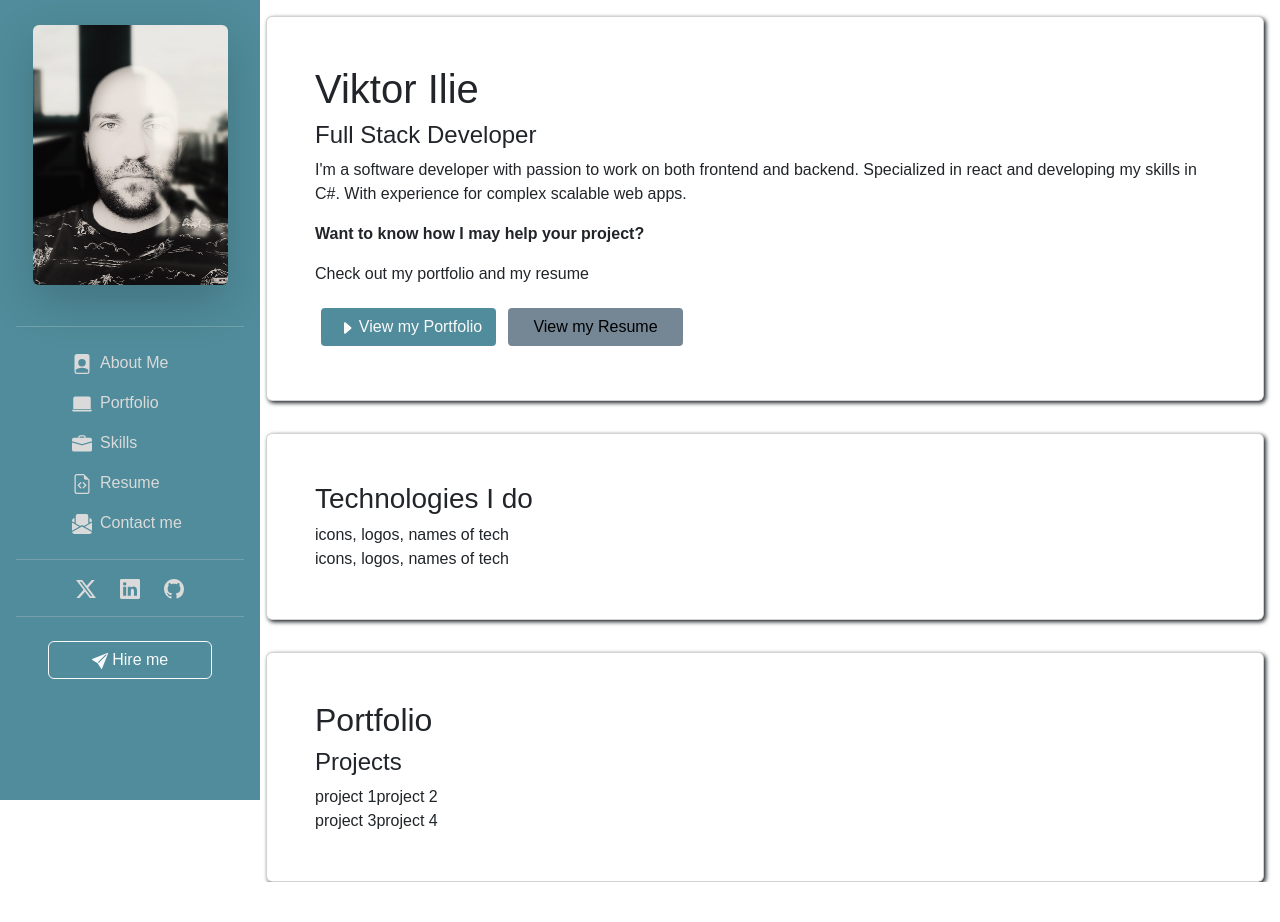
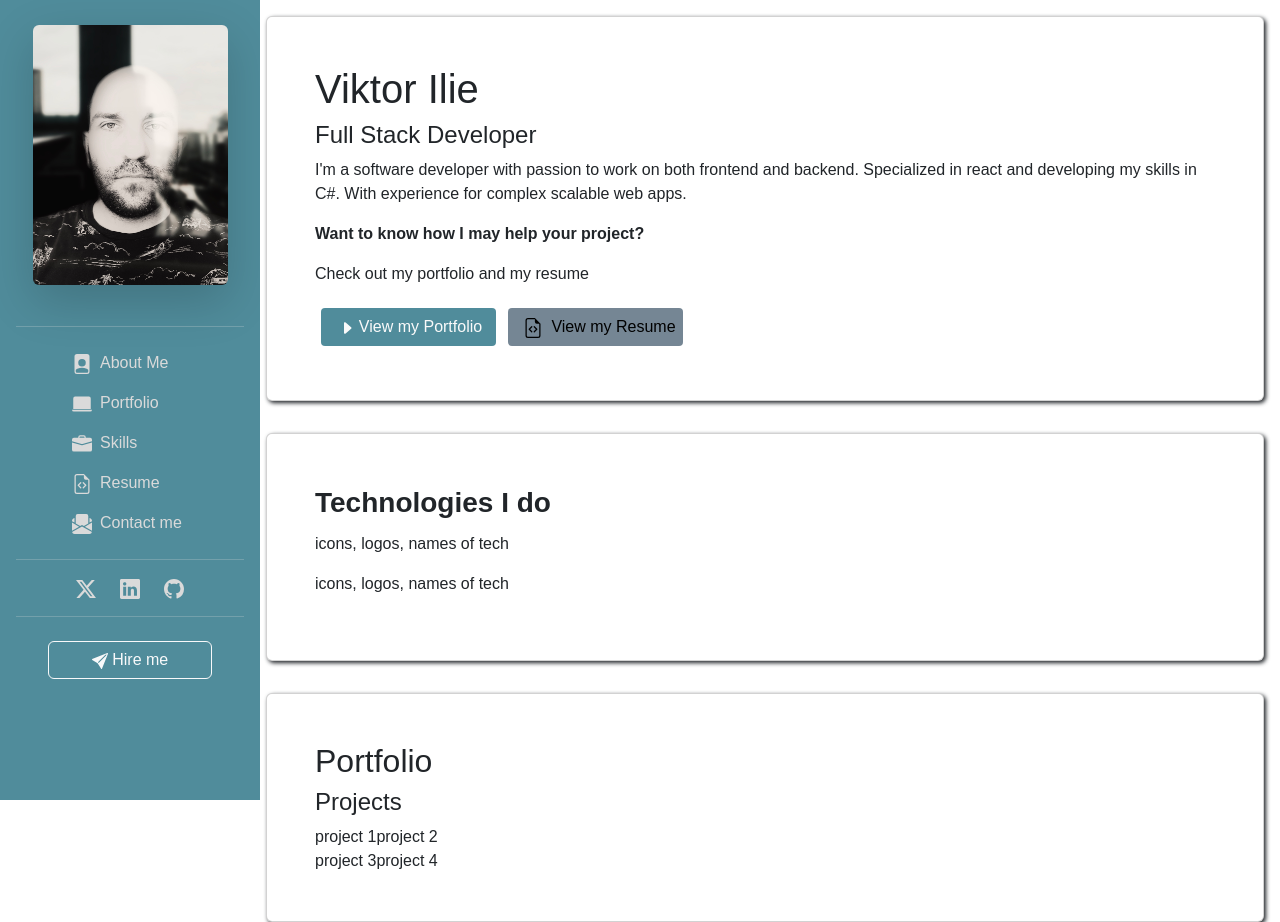
Before and after one commit to viktorilie/PortfolioRedesign, a React (Vite) app: page / in a window 1280 px wide. Before the commit the page ends 882 px from the top, so only its background shows below. Built offline with nearby package versions, Linux system fonts and the light colour scheme.

Commit message:
fix title

```diff
--- a/src/App.tsx
+++ b/src/App.tsx
@@ -3,6 +3,7 @@ import "bootstrap/dist/css/bootstrap.min.css";
 import Sidebar from "./components/Sidebar";
 // import { RiArrowRightWideLine } from "react-icons/ri";
 import { BsCaretRightFill } from "react-icons/bs";
+import { BsFileEarmarkCode } from "react-icons/bs";
 
 function App() {
   return (
@@ -32,14 +33,20 @@ function App() {
                 <BsCaretRightFill className="mx-1" />
                 View my Portfolio
               </button>
-              <button className="btn-resume">View my Resume</button>
+              <button className="btn-resume">
+                <BsFileEarmarkCode className="mx-2" size={20} />
+                View my Resume
+              </button>
             </div>
           </div>
+
+          {/* card */}
           <div className="card d-flex m-3 p-5">
-            <h3>Technologies I do</h3>
-            <div className="d-flex flex-row">icons, logos, names of tech</div>
-            <div className="d-flex flex-row">icons, logos, names of tech</div>
+            <p className="card-title fs-3 fw-bold">Technologies I do</p>
+            <p className="d-flex flex-row">icons, logos, names of tech</p>
+            <p className="d-flex flex-row">icons, logos, names of tech</p>
           </div>
+          {/* card */}
           <div className="card d-flex m-3 p-5">
             <h2>Portfolio</h2>
             <h4>Projects</h4>
```
Also changed, not shown: src/App.css (+11 -0 lines).
